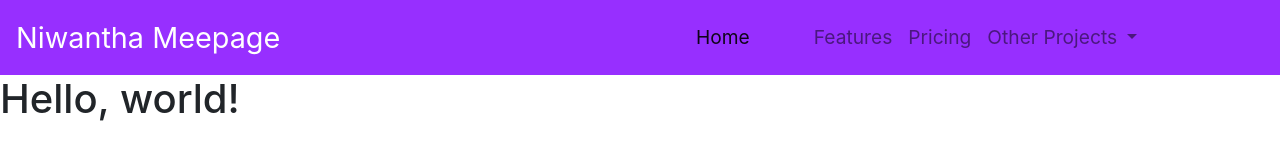
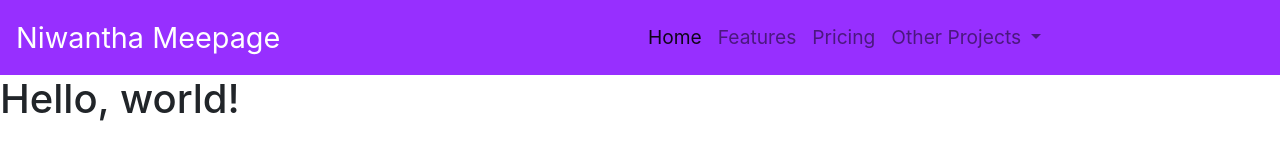
Before and after one commit to niwantha33/Bootstrap-Portfolio, a plain HTML site: page index.html in a window 1280 px wide. Drawn offline with nearby package versions, Linux system fonts and the light colour scheme.

```diff
--- a/css/index.css
+++ b/css/index.css
@@ -3,6 +3,7 @@
 /* navigation section start*/
 .my-nav {
     background-color: #972fff;
+    color: white;
 }
 .my-nav-heading {
     width: 50%;
@@ -12,6 +13,11 @@
     font-size: 1.8rem;
     font-weight: 400px;
 }
+.nav-link{
+    background-color: #972fff;
+    color: white;
+}
+
 .my-nav-link{
     width: 20%;
     font-size: 1.2rem;
--- a/index.html
+++ b/index.html
@@ -9,13 +9,13 @@
     <!-- Bootstrap CSS -->
     <link rel="stylesheet" href="https://cdn.jsdelivr.net/npm/bootstrap@4.6.2/dist/css/bootstrap.min.css"
         integrity="sha384-xOolHFLEh07PJGoPkLv1IbcEPTNtaed2xpHsD9ESMhqIYd0nLMwNLD69Npy4HI+N" crossorigin="anonymous">
-    <title>Hello, world!</title>
+    <title>Niwantha Meepage</title>
     <link rel="stylesheet" href="./css/index.css">
 </head>
 
 <body>
     <header>
-        <nav class="navbar navbar-expand-md navbar-light my-nav">
+        <nav class="navbar navbar-expand-lg navbar-light my-nav nav-justified">
             <!-- added more space to show the name -->
             <span class="navbar-text my-nav-heading">
                 <span class="f-name">Niwantha <span class="s-name">Meepage</span></span>
@@ -26,9 +26,9 @@
                 <span class="navbar-toggler-icon"></span>
             </button>
 
-            <div class="collapse navbar-collapse my-nav-link" id="navbarNav">
-                <ul class=" navbar-nav  pl-5 pr-5">
-                    <li class="nav-item active  pr-5">
+            <div class="collapse navbar-collapse my-nav-link" id="navbarNav" >
+                <ul class=" navbar-nav">
+                    <li class="nav-item active">
                         <a class="nav-link" href="#">Home <span class="sr-only">(current)</span></a>
                     </li>
                     <li class="nav-item">
```
